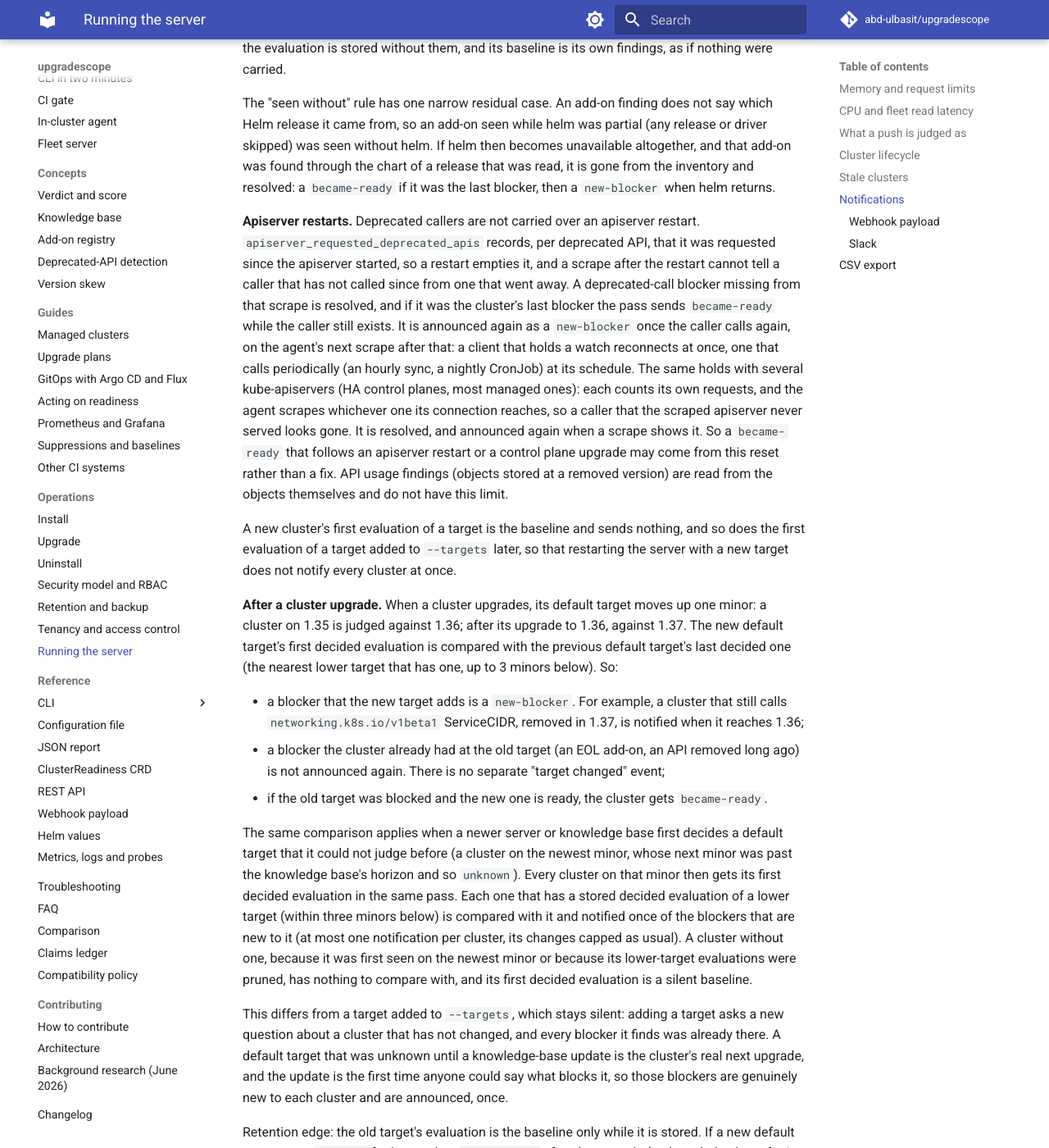
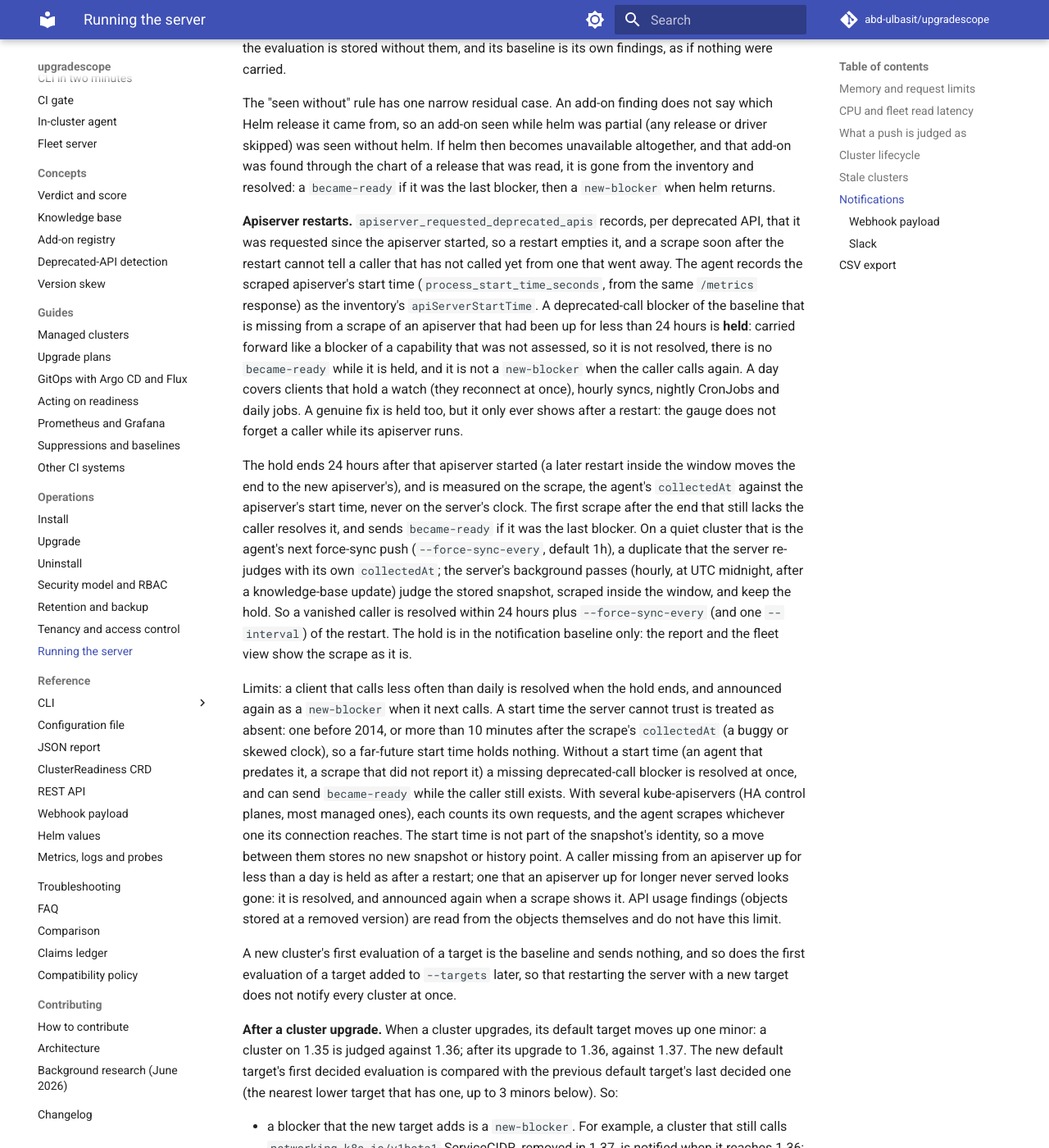
Before and after one commit to abd-ulbasit/upgradescope, an MkDocs documentation site: the page built from docs/operations.md, in a window 1280 px wide and 1400 px high, scrolled down 13173 px. Shown: the whole window at 82% size. Built offline with MkDocs 1.6.1 and Material for MkDocs 9.7.7, drawn with Linux system fonts in a browser that asks for light colours; comment, search, counter and statistics services are not loaded.

Commit message:
docs: apiserver restarts hold a vanished deprecated caller for a day
docs/operations.md (Apiserver restarts) and NT-01 described the metric
reset as an unhandled limit. They now state the hold, its bound (24h plus
--force-sync-every from the restart, measured on the scrape), the
rejected start times, HA behaviour, and what is still a limit: older
agents, and clients that call less often than daily.

Fixes #204

Co-Authored-By: Claude Fable 5 <noreply@anthropic.com>

```diff
--- a/docs/operations.md
+++ b/docs/operations.md
@@ -614,22 +614,51 @@ through the chart of a release that was read, it is gone from the
 inventory and resolved: a `became-ready` if it was the last blocker,
 then a `new-blocker` when helm returns.
 
-**Apiserver restarts.** Deprecated callers are not carried over an
-apiserver restart. `apiserver_requested_deprecated_apis` records, per deprecated API, that it
-was requested since the apiserver started, so a restart empties it, and a scrape after
-the restart cannot tell a caller that has not called since from one that
-went away. A deprecated-call blocker missing from that scrape is
-resolved, and if it was the cluster's last blocker the pass sends
-`became-ready` while the caller still exists. It is announced again as a
-`new-blocker` once the caller calls again, on the agent's next scrape
-after that: a client that holds a watch reconnects at once, one that
-calls periodically (an hourly sync, a nightly CronJob) at its schedule. The
-same holds with several kube-apiservers (HA control planes, most managed
-ones): each counts its own requests, and the agent scrapes whichever one
-its connection reaches, so a caller that the scraped apiserver never
-served looks gone. It is resolved, and announced again when a scrape
-shows it. So a `became-ready` that follows an apiserver restart or a
-control plane upgrade may come from this reset rather than a fix. API
+**Apiserver restarts.** `apiserver_requested_deprecated_apis` records,
+per deprecated API, that it was requested since the apiserver started, so
+a restart empties it, and a scrape soon after the restart cannot tell a
+caller that has not called yet from one that went away. The agent
+records the scraped apiserver's start time (`process_start_time_seconds`,
+from the same `/metrics` response) as the inventory's
+`apiServerStartTime`. A deprecated-call blocker of the baseline that is
+missing from a scrape of an apiserver that had been up for less than 24
+hours is **held**: carried forward like a blocker of a capability that
+was not assessed, so it is not resolved, there is no `became-ready`
+while it is held, and it is not a `new-blocker` when the caller calls
+again. A day covers clients that hold a watch (they reconnect at once),
+hourly syncs, nightly CronJobs and daily jobs. A genuine fix is held
+too, but it only ever shows after a restart: the gauge does not forget a
+caller while its apiserver runs.
+
+The hold ends 24 hours after that apiserver started (a later restart
+inside the window moves the end to the new apiserver's), and is measured
+on the scrape, the agent's `collectedAt` against the apiserver's start
+time, never on the server's clock. The first scrape after the end that
+still lacks the caller resolves it, and sends `became-ready` if it was
+the last blocker. On a quiet cluster that is the agent's next force-sync
+push (`--force-sync-every`, default 1h), a duplicate that the server
+re-judges with its own `collectedAt`; the server's background passes
+(hourly, at UTC midnight, after a knowledge-base update) judge the stored
+snapshot, scraped inside the window, and keep the hold. So a vanished
+caller is resolved within 24 hours plus `--force-sync-every` (and one
+`--interval`) of the restart. The hold is in the notification baseline
+only: the report and the fleet view show the scrape as it is.
+
+Limits: a client that calls less often than daily is resolved when the
+hold ends, and announced again as a `new-blocker` when it next calls. A
+start time the server cannot trust is treated as absent: one before 2014,
+or more than 10 minutes after the scrape's `collectedAt` (a buggy or
+skewed clock), so a far-future start time holds nothing. Without a start
+time (an agent that predates it, a scrape that did not report it) a
+missing deprecated-call blocker is resolved at once, and can send
+`became-ready` while the caller still exists. With several
+kube-apiservers (HA control planes, most managed ones), each counts its
+own requests, and the agent scrapes whichever one its connection
+reaches. The start time is not part of the snapshot's identity, so a
+move between them stores no new snapshot or history point. A caller
+missing from an apiserver up for less than a day is held as after a
+restart; one that an apiserver up for longer never served looks gone: it
+is resolved, and announced again when a scrape shows it. API
 usage findings (objects stored at a removed version) are read from the
 objects themselves and do not have this limit.
 
```
Also changed, not shown: docs/claims.md (+1 -1 lines).
